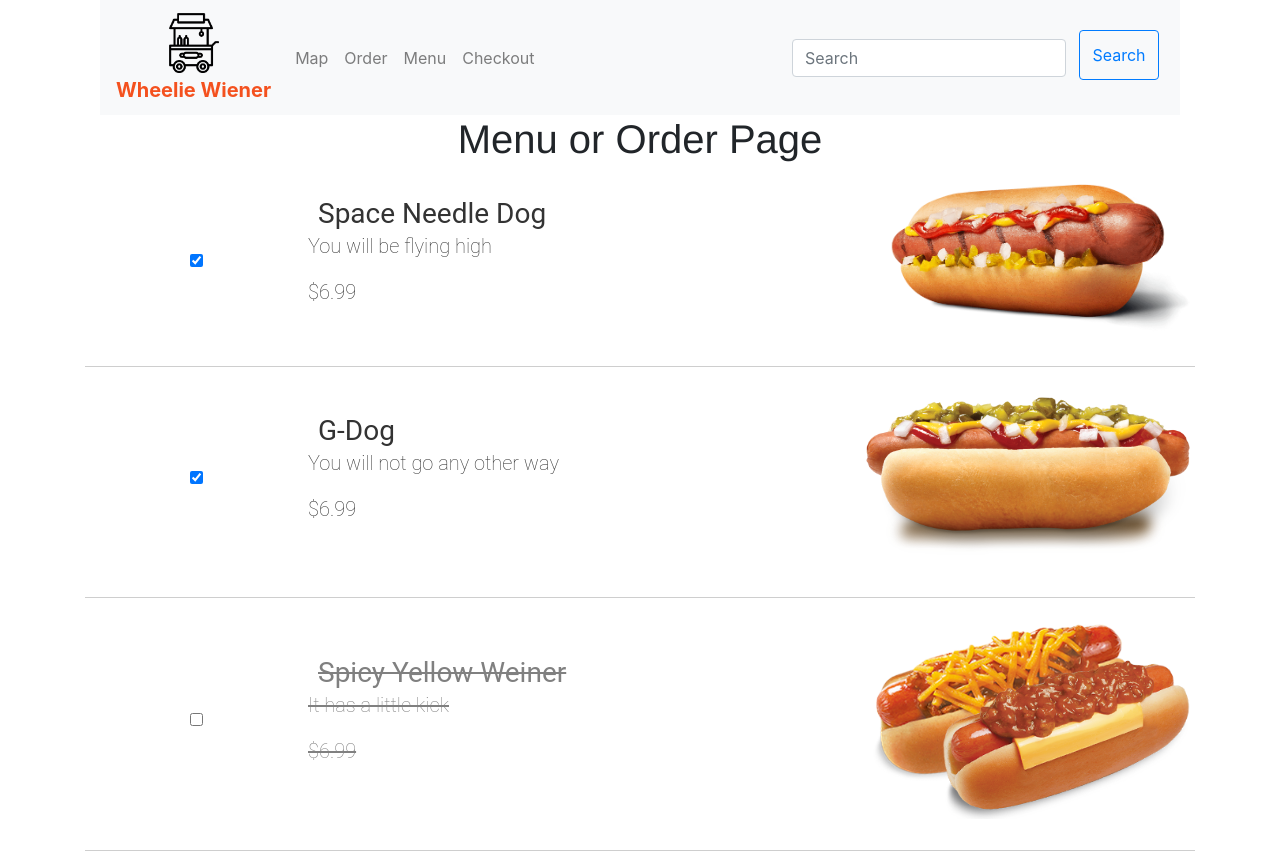
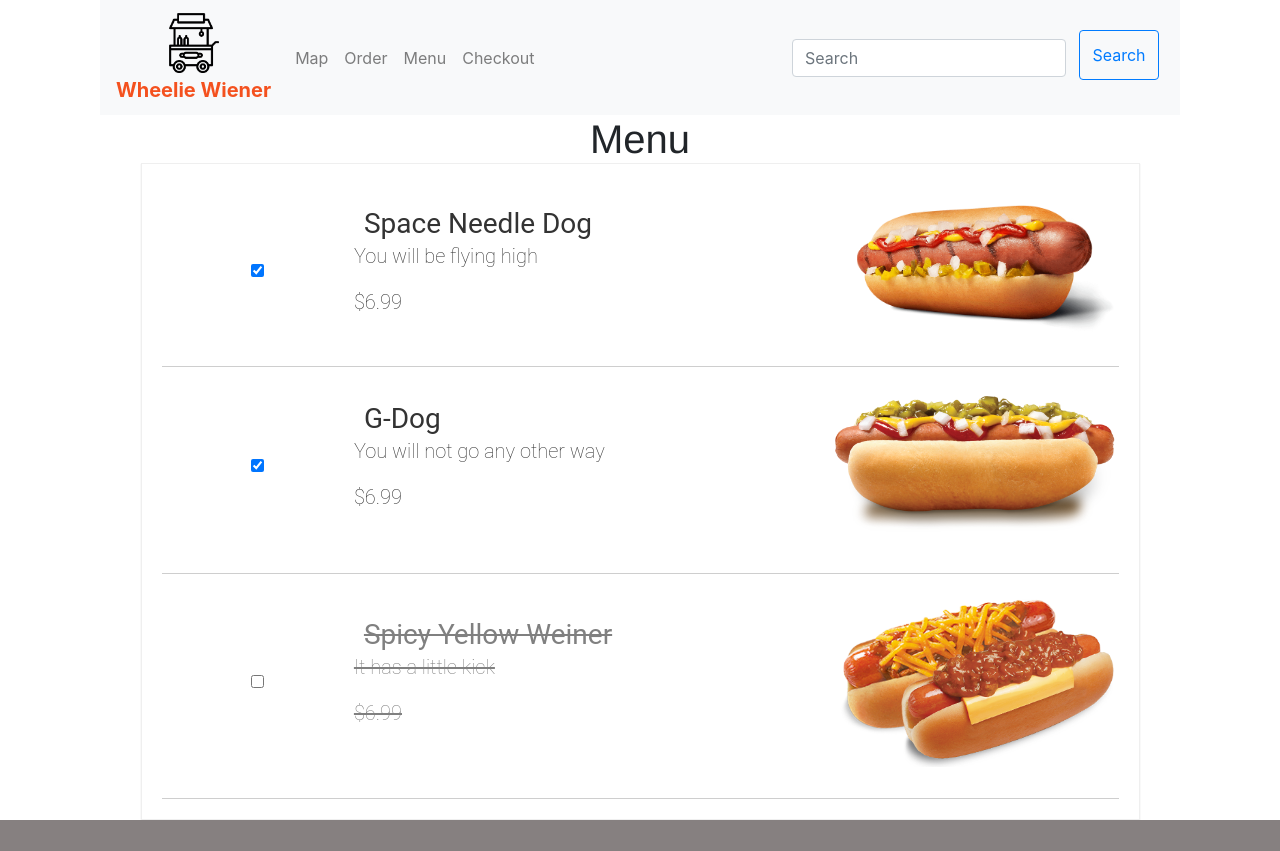
Before and after one commit to nataliagourova/AD320-power-team, a React (Create React App) app in the folder frontend/: page /customer/menuOrder in a window 1280 px wide. After the commit the page ends 820 px from the top, so only its background shows below. Built offline with nearby package versions, Linux system fonts and the light colour scheme; what react-google-maps would draw is missing.

Commit message:
wrapped cust menu to be consistent w/ vendor

```diff
--- a/frontend/src/customer/CustMenuOrder.js
+++ b/frontend/src/customer/CustMenuOrder.js
@@ -31,8 +31,11 @@ class CustMenuOrder extends Component {
          <div className="custMenuOrder">
             <Container>
                <CustNav/>
-               <h1>Menu or Order Page</h1>
+               <h1>Menu</h1>
+               <div className="custMenuBox">
                {menuItemComponents}
+               </div>
+
             </Container>
 
          </div>
--- a/frontend/src/customer/Customer.css
+++ b/frontend/src/customer/Customer.css
@@ -15,3 +15,26 @@
    margin-bottom: 5px;
    margin-left: 3px;
 }
+
+/* --------------CustomerMenuOrder ------------------- */
+.custMenuBox{
+   background-color: white;
+   margin: auto ;
+   max-width: 90%;
+   display: flex;
+   flex-direction: column;
+   /* align-items: center; */
+   border: 1px solid #efefef;
+   box-shadow:
+   /* The top layer shadow */
+       0 1px 1px rgba(0,0,0,0.15),
+           /* The second layer */
+       0 10px 0 -5px #eee,
+           /* The second layer shadow */
+       0 10px 1px -4px rgba(0,0,0,0.15),
+           /* The third layer */
+       0 20px 0 -10px #eee,
+           /* The third layer shadow */
+       0 20px 1px -9px rgba(0,0,0,0.15);
+   padding: 20px;
+}
```
